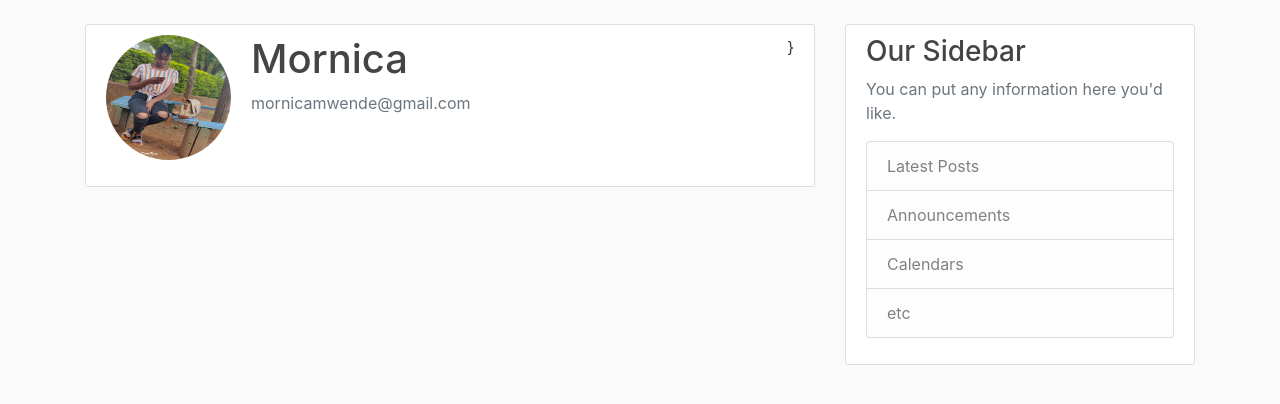
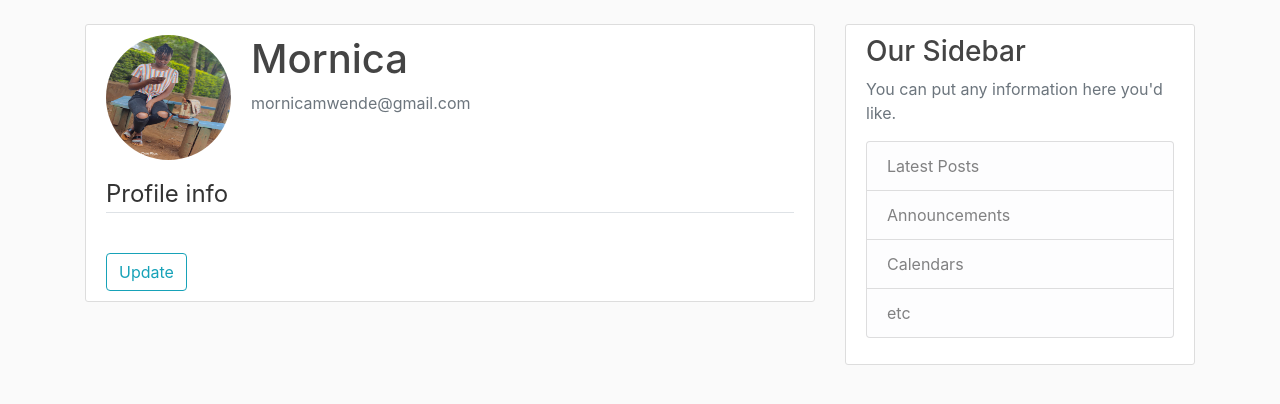
Before and after one commit to mornicamwende/instagram, a Django app: page /profile/ in a window 1280 px wide. Shown: the part 56-460 px from the top of the page. Run offline with Django 3.2, Linux system fonts and the light colour scheme; a user stored in the database is signed in; data comes from the database, SQL or seed files in the repository; some libraries are stand-ins or nearby versions.

Commit message:
add profile.html

```diff
--- a/users/templates/users/profile.html
+++ b/users/templates/users/profile.html
@@ -7,8 +7,19 @@
         <div class="media-body">
         <h2 class="account-heading">{{ user.username }}</h2>
         <p class="text-secondary">{{ user.email }}</p>
-        </div>}
+        </div>
     </div>
-    <!-- FORM HERE -->
+     <form method="POST" enctype="multipart/form-data">
+            {% csrf_token %}
+            <fieldset class="form-group">
+            <legend class="border-bottom mb-4"> Profile info </legend>
+            {{ u_form| crispy}}
+            {{ p_form| crispy}}
+
+            </fieldset>
+            <div>
+                <button class="btn btn-outline-info" type="submit">Update</button>
+            </div>
+        </form>
     </div>
 {% endblock content %}
```
